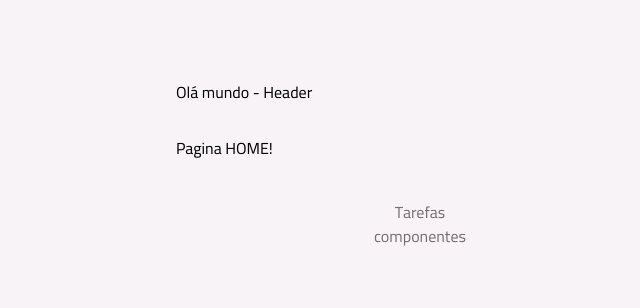
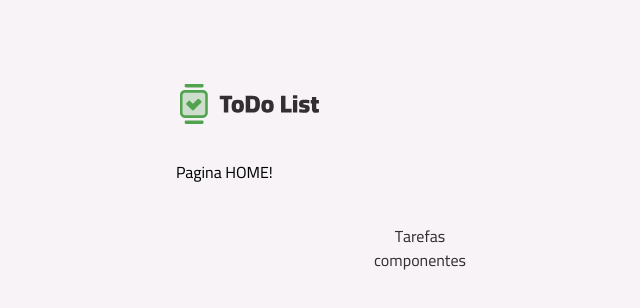
Before and after one commit to merico341/trilha-react-ToDoList, a React (Vite) app: page / in a window 1280 px wide. Shown: the top 308 px of the page, without its empty margins (220-860 px from the left). Built offline with nearby package versions, Linux system fonts and the light colour scheme.

Commit message:
creating: React core components 'Header', 'MainContent', 'Footer'

```diff
--- /dev/null
+++ b/src/core-components/footer.tsx
@@ -0,0 +1,20 @@
+import { NavLink } from "react-router"
+import Text from "../components/text"
+
+
+export default function Footer() {
+    return (
+        <footer className="my-5 md:my-10">
+            <nav className="flex items-center justify-center gap-4">
+                <NavLink to="/" className="text-gray-300">
+                    <Text>Tarefas</Text>
+                </NavLink>
+            </nav>
+            <nav className="flex items-center justify-center gap-4">
+                <NavLink to="/componentes" className="text-gray-300">
+                    <Text>componentes</Text>
+                </NavLink>
+            </nav>
+        </footer>
+    )
+}
--- /dev/null
+++ b/src/core-components/header.tsx
@@ -0,0 +1,11 @@
+import Container from "../components/container";
+import Logo from "../assets/images/Logo.svg?react"
+
+
+export default function Header() {
+    return (
+        <Container as="header" className="mt-3 md:mt-20">
+            <Logo className="h-9 md:h-12"/>
+        </Container>
+    )
+}
--- /dev/null
+++ b/src/core-components/main-component.tsx
@@ -0,0 +1,12 @@
+import { cx } from "class-variance-authority";
+import type React from "react";
+
+interface MainContentProps extends React.ComponentProps<"main"> {}
+
+export default function MainContent({
+    className,
+    children,
+    ...props
+}: MainContentProps) {
+    return <main className={cx("mt-4 md:mt-8", className)} {...props}>{children}</main>
+}
--- a/src/pages/layout-main.tsx
+++ b/src/pages/layout-main.tsx
@@ -1,26 +1,14 @@
-import Container from "../components/container";
-import { NavLink, Outlet} from "react-router";
+import { Outlet} from "react-router";
+import Header from "../core-components/header";
+import Footer from "../core-components/footer";
+import MainContent from "../core-components/main-component";
 
 export default function LayoutMain() {
     return <>
-        <Container as="header" className="mt-3 md:mt-20">
-            Olá mundo - Header
-        </Container>
-        <main className="mt-4 md:mt-8">
+        <Header />
+        <MainContent>
             <Outlet />
-        </main>
-
-        <footer className="my-5 md:my-10">
-            <nav className="flex items-center justify-center gap-4">
-                <NavLink to="/" className="text-gray-300">
-                    Tarefas
-                </NavLink>
-            </nav>
-            <nav className="flex items-center justify-center gap-4">
-                <NavLink to="/componentes" className="text-gray-300">
-                    componentes
-                </NavLink>
-            </nav>
-        </footer>
+        </MainContent>
+        <Footer />
     </>
 }
```
